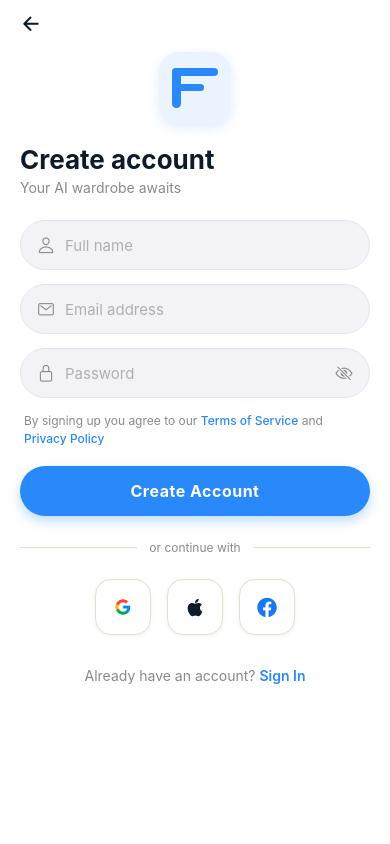
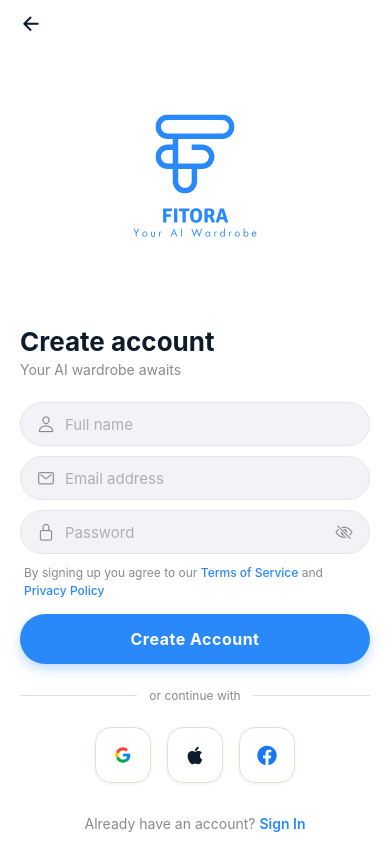
Before and after one commit to Shamli-Singh-Yadav/Fitora-Your-AI-Wardrobe, a React Native app: screen /Signup in a window 390 px wide. Built offline with nearby package versions, Linux system fonts and the light colour scheme.

Commit message:
login page, sign up page, and forget passward done with proper icons

```diff
--- a/screens/ForgotPasswordScreen.tsx
+++ b/screens/ForgotPasswordScreen.tsx
@@ -54,9 +54,14 @@ const ForgotPasswordScreen = ({ navigation }: any) => {
 
           {/* Logo */}
           <View style={styles.logoSection}>
-            <View style={styles.logoIconWrap}>
-              <FitoraLogoMark size={44} />
-            </View>
+            <View className="flex-1 justify-center">
+                            <View className="items-center mb-6">
+                                <Image
+                                    source={require('../assets/logo1.svg')}
+                                    style={{ width: 250, height: 250 }}
+                                />
+                            </View>
+                        </View>
           </View>
 
           {/* Heading */}
@@ -147,11 +152,11 @@ const styles = StyleSheet.create({
     backgroundColor: '#F2F2F7',
     borderRadius: Radius.full,
     paddingHorizontal: Spacing.lg,
-    paddingVertical: 14,
+    paddingVertical: 11,
     borderWidth: 1,
     borderColor: '#E5E5EA',
     gap: 10,
-    marginBottom: 14,
+    marginBottom: 10,
   },
   input: { flex: 1, fontSize: 15, color: Colors.text },
   submitBtn: {
--- a/screens/LoginScreen.tsx
+++ b/screens/LoginScreen.tsx
@@ -34,13 +34,14 @@ const LoginScreen = ({ navigation }: any) => {
           showsVerticalScrollIndicator={false}
         >
           {/* ── Logo ── */}
-          <View style={styles.logoSection}>
-            <View style={styles.logoIconWrap}>
-              <FitoraLogoMark size={52} />
+            <View className="flex-1 justify-center">
+                <View className="items-center mb-6">
+                    <Image
+                        source={require('../assets/logo1.svg')}
+                        style={{ width: 250, height: 250 }}
+                    />
+                </View>
             </View>
-            <Text style={styles.brand}>FITORA</Text>
-            <Text style={styles.tagline}>Your AI Wardrobe</Text>
-          </View>
 
           {/* ── Welcome ── */}
           <Text style={styles.welcome}>Welcome back</Text>
@@ -142,7 +143,7 @@ const styles = StyleSheet.create({
   },
 
   // Logo
-  logoSection: { alignItems: 'center', marginBottom: Spacing.xxxl },
+  logoSection: { alignItems: 'center' },
   logoIconWrap: {
     width: 80,
     height: 80,
@@ -184,14 +185,14 @@ const styles = StyleSheet.create({
   },
 
   // Form
-  form: { gap: 14 },
+  form: { gap: 10 },
   inputRow: {
     flexDirection: 'row',
     alignItems: 'center',
     backgroundColor: '#F2F2F7',
     borderRadius: Radius.full,
     paddingHorizontal: Spacing.lg,
-    paddingVertical: 14,
+    paddingVertical: 11,
     borderWidth: 1,
     borderColor: '#E5E5EA',
     gap: 10,
--- a/screens/SignupScreen.tsx
+++ b/screens/SignupScreen.tsx
@@ -41,9 +41,14 @@ const SignupScreen = ({ navigation }: any) => {
 
           {/* Logo */}
           <View style={styles.logoSection}>
-            <View style={styles.logoIconWrap}>
-              <FitoraLogoMark size={52} />
-            </View>
+            <View className="flex-1 justify-center" >
+                            <View className="items-center mb-6">
+                                <Image
+                                    source={require('../assets/logo1.svg')}
+                                    style={{ width: 250, height: 250 }}
+                                />
+                            </View>
+                        </View>
           </View>
 
           <Text style={styles.heading}>Create account</Text>
@@ -150,20 +155,7 @@ const styles = StyleSheet.create({
     paddingBottom: 40,
   },
   back: { marginBottom: Spacing.lg, width: 40 },
-  logoSection: { alignItems: 'center', marginBottom: Spacing.xl },
-  logoIconWrap: {
-    width: 72,
-    height: 72,
-    borderRadius: 20,
-    backgroundColor: Colors.blueSoft,
-    alignItems: 'center',
-    justifyContent: 'center',
-    shadowColor: Colors.blue,
-    shadowOffset: { width: 0, height: 4 },
-    shadowOpacity: 0.15,
-    shadowRadius: 12,
-    elevation: 3,
-  },
+  logoSection: { alignItems: 'center' },
   heading: {
     fontSize: 26,
     fontWeight: Fonts.bold,
@@ -175,14 +167,14 @@ const styles = StyleSheet.create({
     color: Colors.textMuted,
     marginBottom: Spacing.xxl,
   },
-  form: { gap: 14 },
+  form: { gap: 10 },
   inputRow: {
     flexDirection: 'row',
     alignItems: 'center',
     backgroundColor: '#F2F2F7',
     borderRadius: Radius.full,
     paddingHorizontal: Spacing.lg,
-    paddingVertical: 14,
+    paddingVertical: 11,
     borderWidth: 1,
     borderColor: '#E5E5EA',
     gap: 10,
```
Also changed, not shown: assets/logo1.svg (added).
